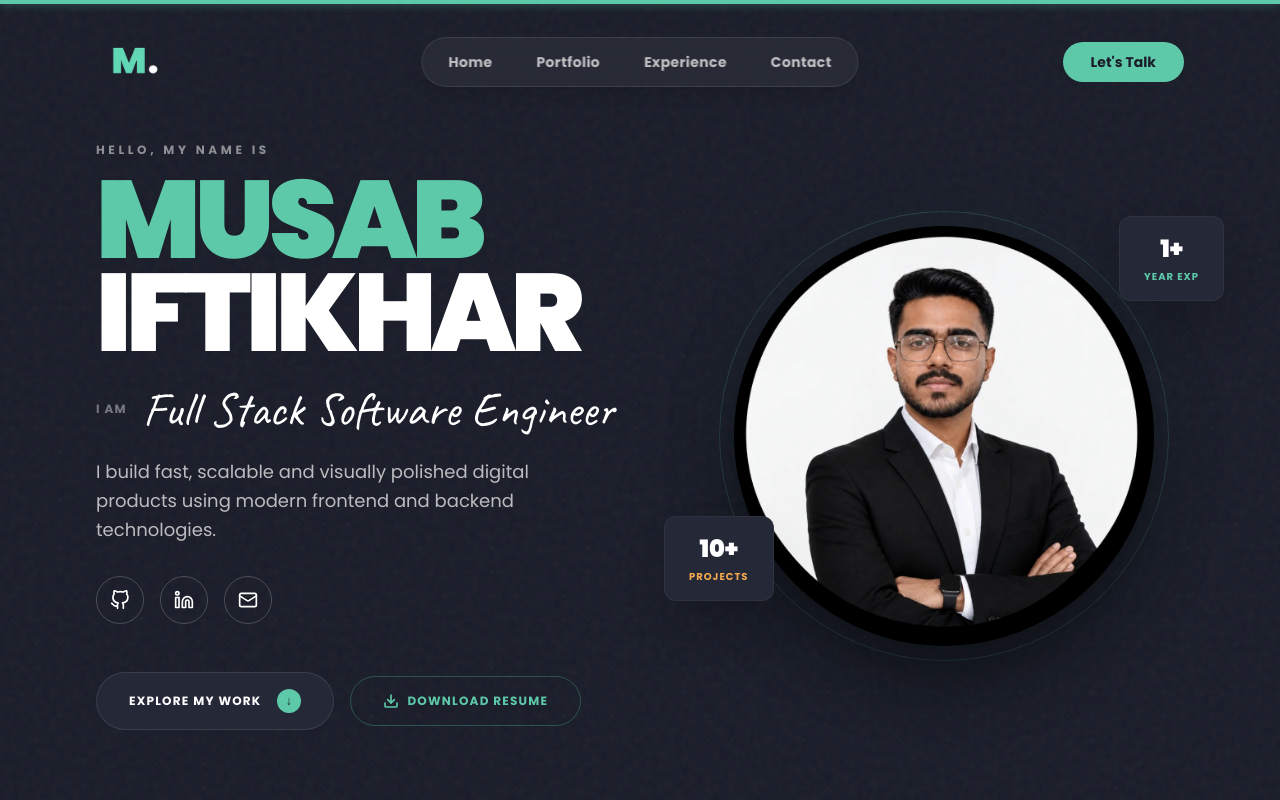
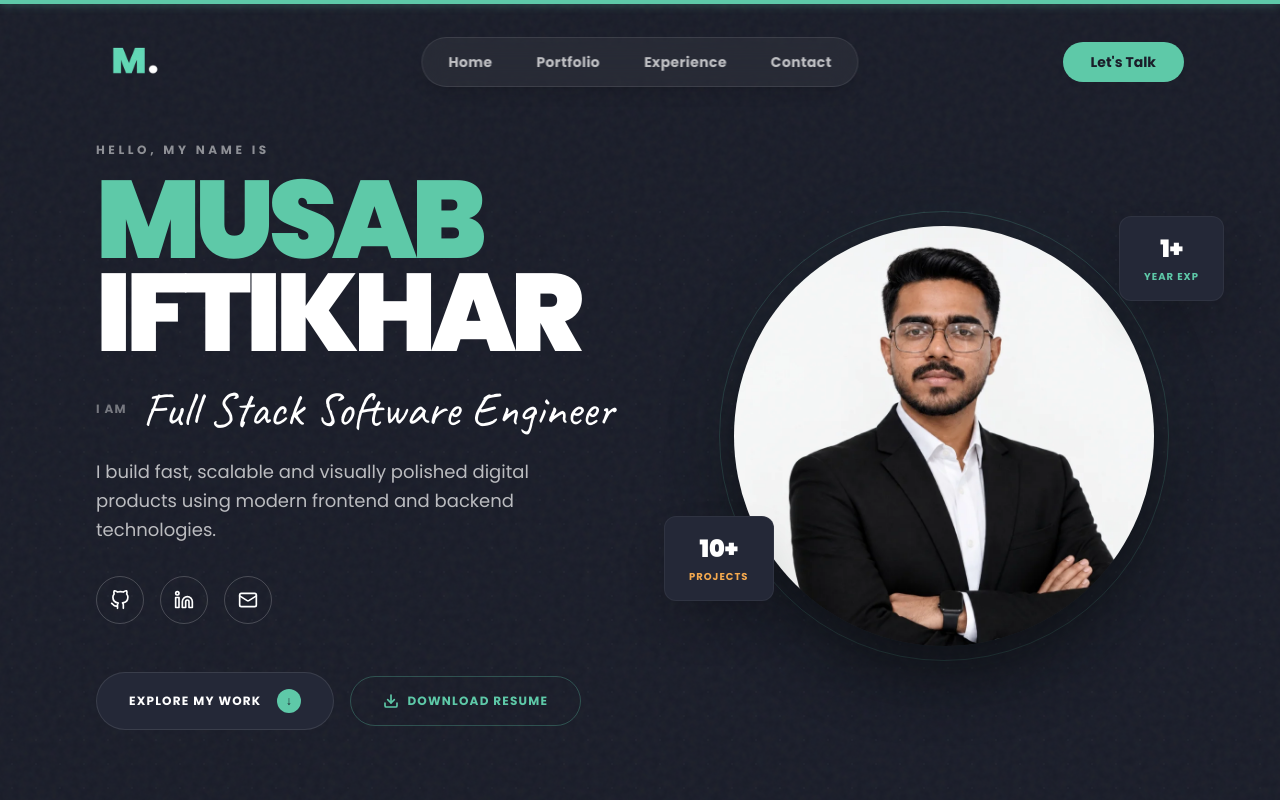
Before and after one commit to MUXAB18/PORTFOLIO, a Next.js app: page / in a window 1280 px wide. Shown: the top 800 px of the page. Built offline with nearby package versions, Linux system fonts and the light colour scheme.

Commit message:
fix: scale up portrait image to hide the black boundary in the source photo

```diff
--- a/app/page.tsx
+++ b/app/page.tsx
@@ -252,14 +252,14 @@ export default function Home() {
               initial={{ opacity: 0, y: 100 }}
               animate={{ opacity: 1, y: 0 }}
               transition={{ duration: 1, delay: 0.3, ease: "easeOut" }}
-              className="relative w-[280px] h-[280px] md:w-[380px] md:h-[380px] lg:w-[420px] lg:h-[420px] z-10"
+              className="relative w-[280px] h-[280px] md:w-[380px] md:h-[380px] lg:w-[420px] lg:h-[420px] z-10 overflow-hidden rounded-full shadow-[0_30px_60px_rgba(0,0,0,0.5)]"
             >
               <Image
                 src="/musab-new.jpg"
                 alt="Musab Iftikhar"
                 fill
                 sizes="(max-width: 768px) 280px, (max-width: 1024px) 380px, 420px"
-                className="object-cover rounded-full object-center shadow-[0_30px_60px_rgba(0,0,0,0.5)]"
+                className="object-cover object-center scale-[1.12]"
                 priority
               />
             </motion.div>
```
